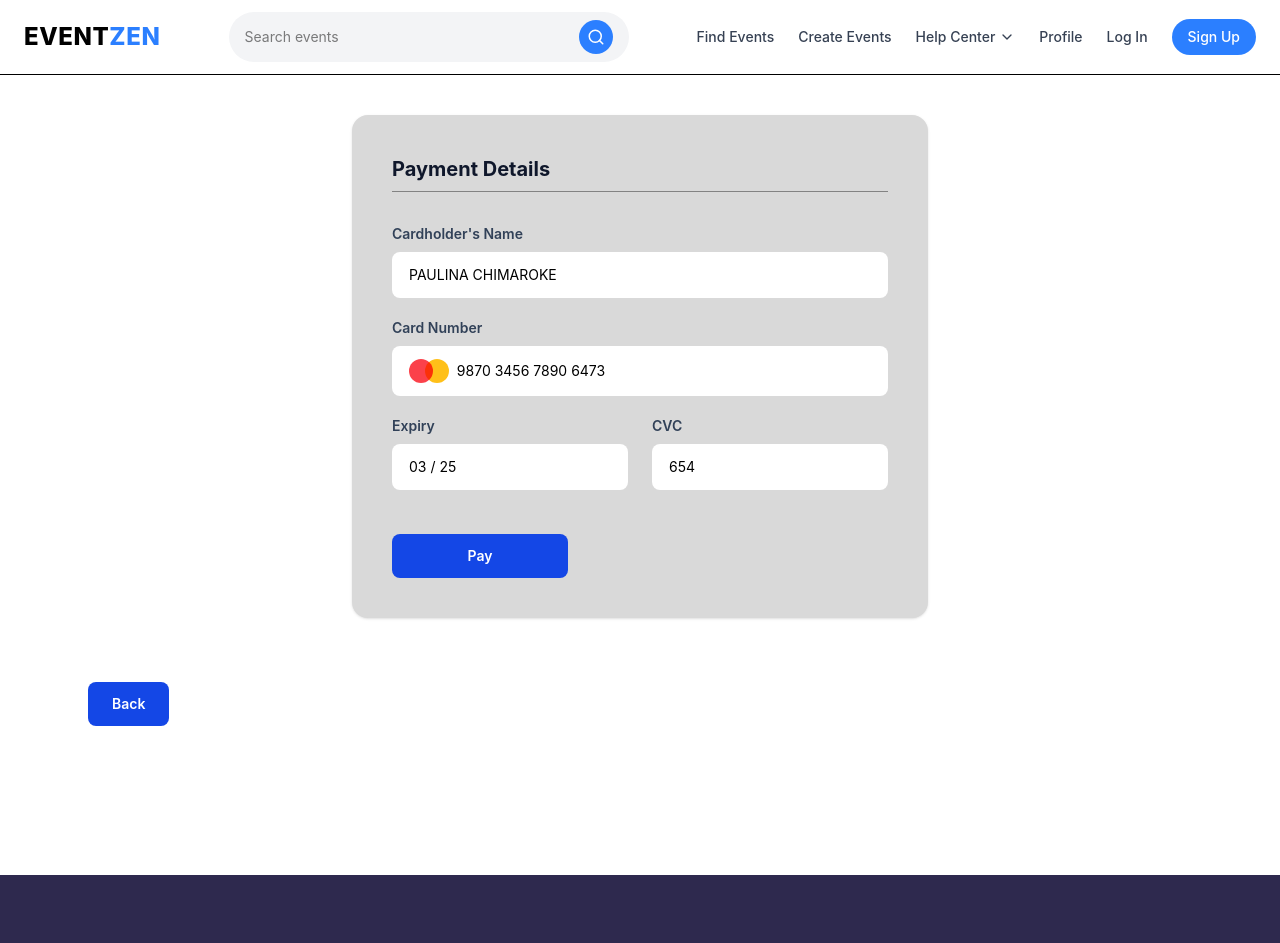
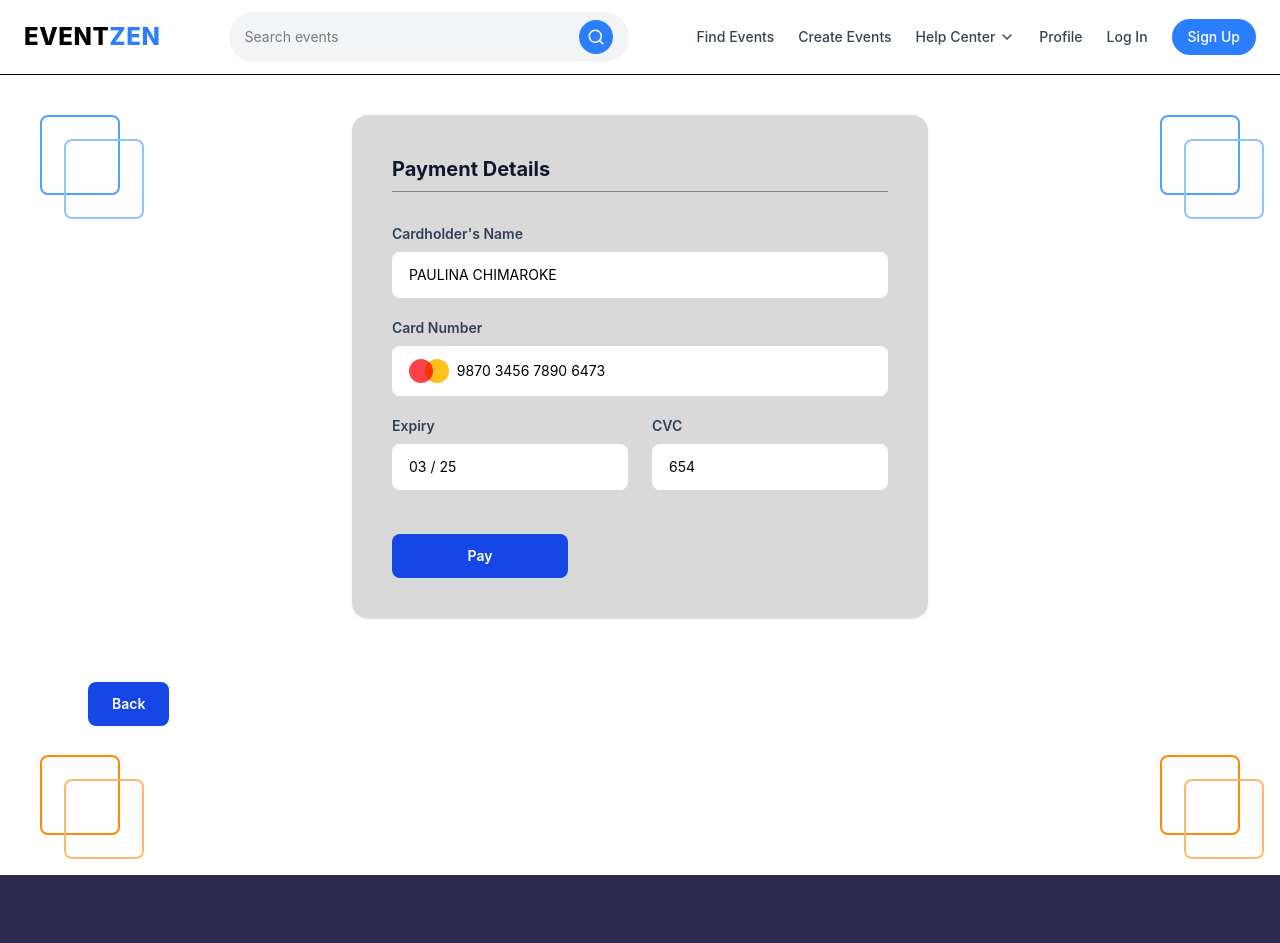
Before and after one commit to Event-Zen/eventzen-frontend, a React (Vite) app: page /payment in a window 1280 px wide. Shown: the top 943 px of the page. Built offline with nearby package versions, Linux system fonts and the light colour scheme.

Commit message:
add a corner decoration for payment page

```diff
--- a/src/pages/PaymentPage.tsx
+++ b/src/pages/PaymentPage.tsx
@@ -85,7 +85,40 @@ export default function PaymentPage() {
   };
 
   return (
-    <div className="min-h-[calc(100vh-0px)] bg-white">
+    <div className="relative min-h-screen bg-white overflow-hidden">
+{/* Decorative Corner Squares */}
+            {/* Top Left */}
+            <div className="absolute top-10 left-10 hidden md:block">
+                <div className="relative h-20 w-20">
+                    <div className="absolute h-20 w-20 border-2 border-blue-400 rounded-lg"></div>
+                    <div className="absolute top-6 left-6 h-20 w-20 border-2 border-blue-300 rounded-lg"></div>
+                </div>
+            </div>
+
+            {/* Top Right */}
+            <div className="absolute top-10 right-10 hidden md:block">
+                <div className="relative h-20 w-20">
+                    <div className="absolute h-20 w-20 border-2 border-blue-400 rounded-lg"></div>
+                    <div className="absolute top-6 left-6 h-20 w-20 border-2 border-blue-300 rounded-lg"></div>
+                </div>
+            </div>
+
+            {/* Bottom Left */}
+            <div className="absolute bottom-10 left-10 hidden md:block">
+                <div className="relative h-20 w-20">
+                    <div className="absolute h-20 w-20 border-2 border-orange-400 rounded-lg"></div>
+                    <div className="absolute top-6 left-6 h-20 w-20 border-2 border-orange-300 rounded-lg"></div>
+                </div>
+            </div>
+
+            {/* Bottom Right */}
+            <div className="absolute bottom-10 right-10 hidden md:block">
+                <div className="relative h-20 w-20">
+                    <div className="absolute h-20 w-20 border-2 border-orange-400 rounded-lg"></div>
+                    <div className="absolute top-6 left-6 h-20 w-20 border-2 border-orange-300 rounded-lg"></div>
+                </div>
+            </div>
+
       <div className="mx-auto max-w-6xl px-6 py-10">
         {/* Layout: Center card */}
         <div className="flex justify-center">
```
